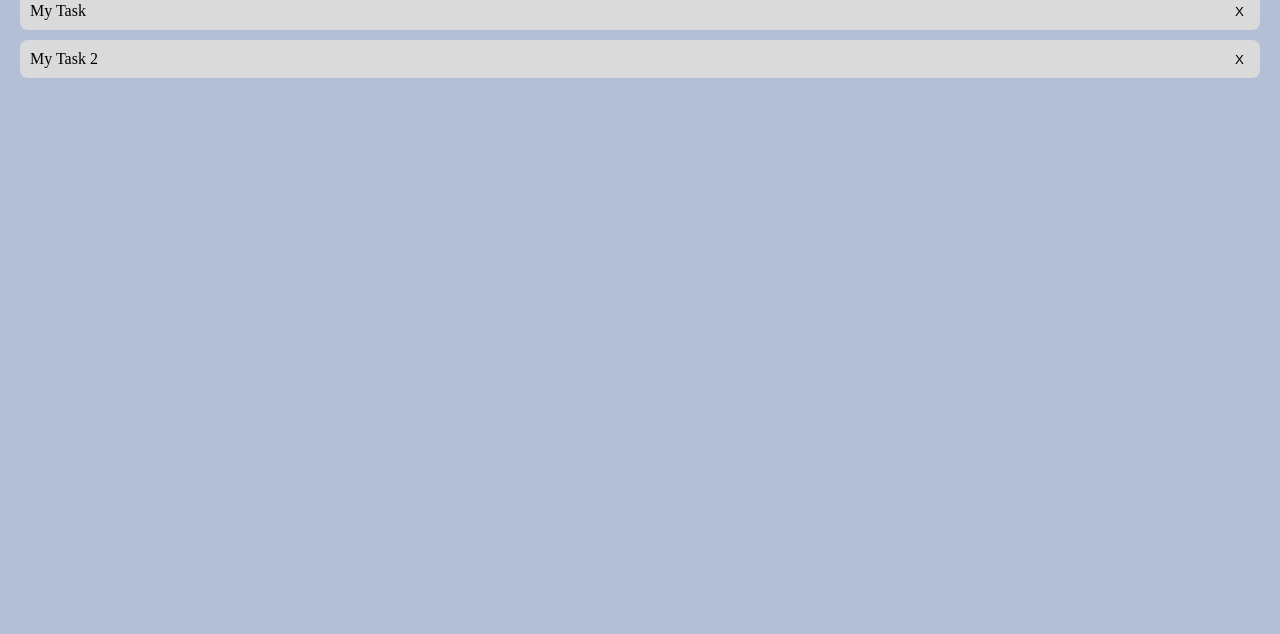
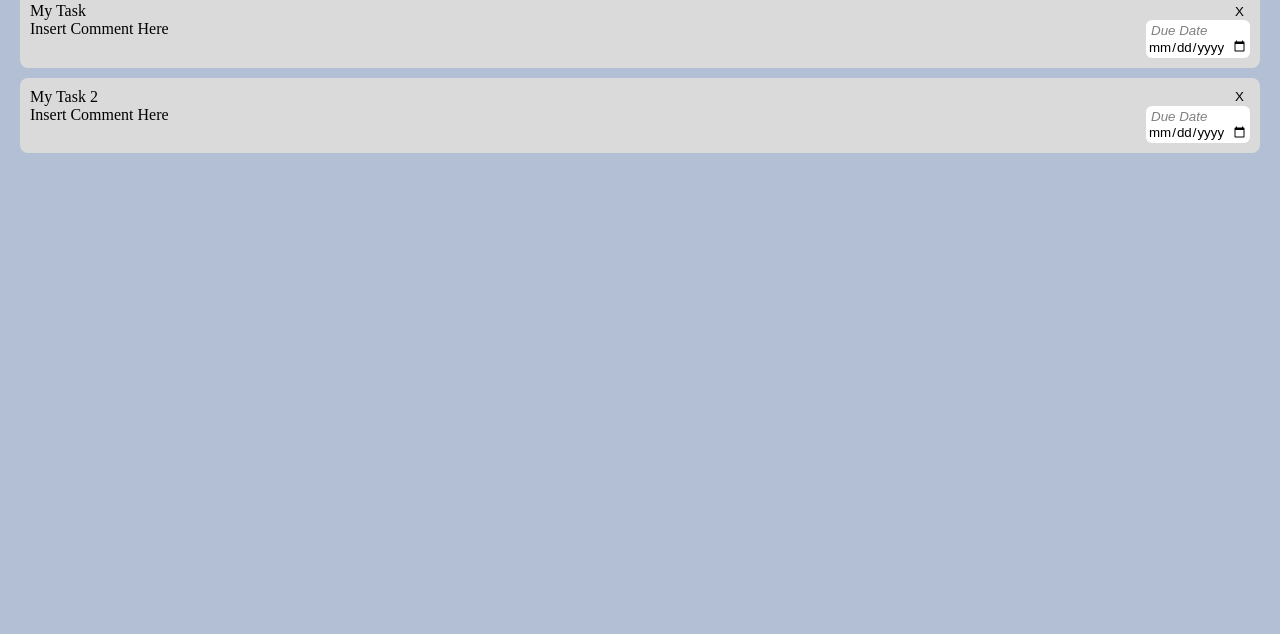
Before and after one commit to DR7262/todo, a website with bundled scripts: page dist/index.html in a window 1280 px wide. Shown: the part 166-800 px from the top of the page. Built offline with nearby package versions, Linux system fonts and the light colour scheme.

Commit message:
Added comment section and datepicker to task

```diff
--- a/package.json
+++ b/package.json
@@ -11,13 +11,11 @@
   "author": "",
   "license": "ISC",
   "devDependencies": {
+    "air-datepicker": "^3.4.0",
     "css-loader": "^6.8.1",
     "date-fns": "^2.30.0",
     "style-loader": "^3.3.3",
     "webpack": "^5.88.2",
     "webpack-cli": "^5.1.4"
-  },
-  "dependencies": {
-    "air-datepicker": "^3.4.0"
   }
 }
--- a/src/domController.js
+++ b/src/domController.js
@@ -1,3 +1,5 @@
+import AirDatepicker from "air-datepicker";
+
 function renderProject(project, targetElement) {
     //Creating project title section
     const projectTitle = document.createElement('h1');
@@ -31,7 +33,7 @@ function renderTask(project, task, targetElement) {
     taskTitle.textContent = task.name;
     taskContainer.appendChild(taskTitle);
 
-    //add delete button element to task
+    //add delete button to task element
     let deleteTaskButton = document.createElement('button');
     deleteTaskButton.classList.add('delete-task');
     deleteTaskButton.textContent = 'X';
@@ -41,6 +43,23 @@ function renderTask(project, task, targetElement) {
     });
     taskContainer.appendChild(deleteTaskButton);
 
+    //add comments section to task element
+    let commentSection = document.createElement('div');
+    commentSection.classList.add('commentSection');
+    commentSection.textContent = 'Insert Comment Here';
+    taskContainer.appendChild(commentSection);
+
+    //add date picker to task element
+    let datePicker = document.createElement('input');
+    datePicker.className = datePicker.value === '' ? 'empty-date-picker' : 'date-picker';
+    datePicker.setAttribute('type', 'date');
+    datePicker.addEventListener('input', e => {
+        datePicker.className = datePicker.value === '' ? 'empty-date-picker' : 'date-picker';
+    });
+    taskContainer.appendChild(datePicker);
+
+    //add priority indicator to task element
+
     //render task element to selected target
     targetElement.appendChild(taskContainer);
 };
--- a/src/project.js
+++ b/src/project.js
@@ -14,8 +14,8 @@ class project {
         this._name = value;
     }
 
-    addTask(taskName, comments, dueDate, priority) {
-        let newTask = new task(taskName, comments, dueDate, priority)
+    addTask(taskName, comment, dueDate, priority) {
+        let newTask = new task(taskName, comment, dueDate, priority)
         this.taskList.push(newTask);
     }
 }
--- a/src/style.css
+++ b/src/style.css
@@ -47,6 +47,11 @@ body {
     background-color: rgb(218, 218, 218);
     margin: 10px;
     border-radius: 8px;
+    flex-wrap: wrap;
+}
+
+.task-title {
+    width: calc(100% - 30px);
 }
 
 .delete-task {
@@ -62,3 +67,23 @@ body {
 .delete-task:active {
     background-color: rgba(255, 255, 255, 0.332);
 }
+
+.date-picker,
+.empty-date-picker {
+    border: none;
+    border-radius: 6px;
+    padding: 2px;
+    font-family: Arial, Helvetica, sans-serif;
+    width: 100px;
+}
+
+.empty-date-picker::before {
+    width: 100px;
+    background-color: rgba(255, 255, 255, 0);
+    content: 'Due Date';
+    padding-left: 3px;
+    vertical-align: middle;
+    margin: auto;
+    color: grey;
+    font-style: italic;
+}
--- a/src/task.js
+++ b/src/task.js
@@ -14,12 +14,12 @@ class task {
         this._name = value;
     }
 
-    get comments() {
-        return this._comments;
+    get comment() {
+        return this._comment;
     }
 
-    set comments(value) {
-        this._comments = value;
+    set comment(value) {
+        this._comment = value;
     }
 
     get dueDate() {
```
Also changed, not shown: dist/main.js, 1 other file.
